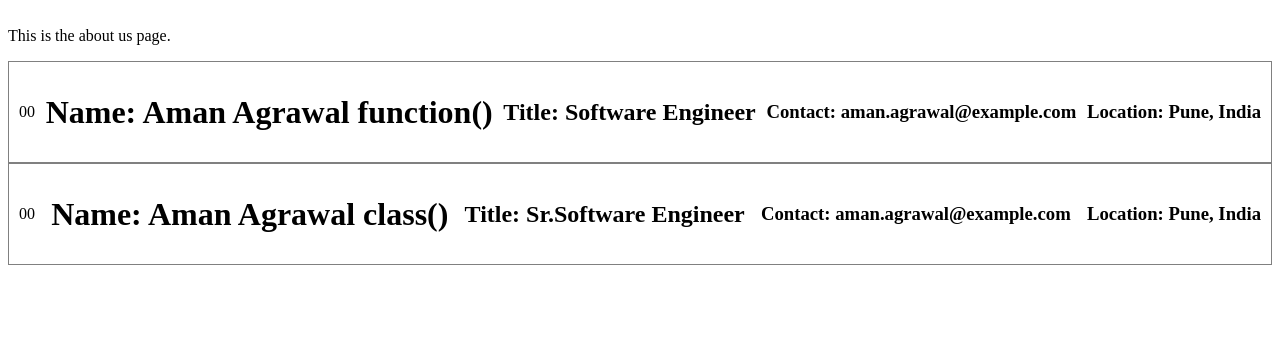
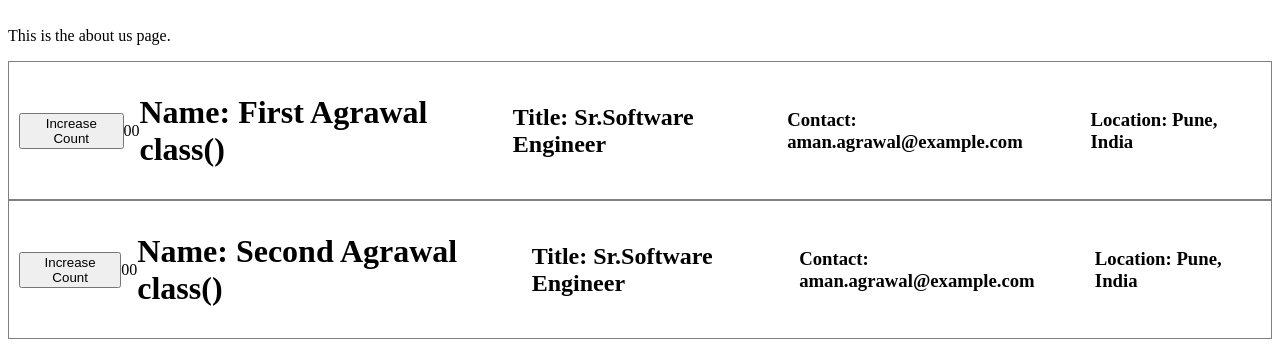
Before and after one commit to amanGitHub07/REACT, a React (Vite) app: page /about-us in a window 1280 px wide. Shown: the part 219-564 px from the top of the page. Built offline with nearby package versions, Linux system fonts and the light colour scheme.

Commit message:
Episode 8 ComponentDidMount

```diff
--- a/src/components/AboutUs.js
+++ b/src/components/AboutUs.js
@@ -1,16 +1,35 @@
-import React from 'react';
-import User from './User';
-import UserClass from './UserClass';
+import React from "react";
+import User from "./User";
+import UserClass from "./UserClass";
 
-const AboutUs = () => {
+class AboutUs extends React.Component {
+  constructor(){
+    super();
+    console.log("Parent Constructor");
+  }
+  componentDidMount(){
+    console.log("Parent componentDidMount");
+  }
+  render() {
+    console.log("Parent Render");
     return (
       <div>
         <h1>About Us</h1>
         <p>This is the about us page.</p>
-      <User name="Aman Agrawal function()" title="Software Engineer" contact="aman.agrawal@example.com" location="Pune, India" />
-      <UserClass name="Aman Agrawal class()" title="Sr.Software Engineer" contact="aman.agrawal@example.com" location="Pune, India" />
+        <UserClass
+          name="First Agrawal class()"
+          title="Sr.Software Engineer"
+          contact="aman.agrawal@example.com"
+          location="Pune, India"
+        />
+          <UserClass
+          name="Second Agrawal class()"
+          title="Sr.Software Engineer"
+          contact="aman.agrawal@example.com"
+          location="Pune, India"
+        />
       </div>
     );
-};
-
+  }
+}
 export default AboutUs;
--- a/src/components/User.js
+++ b/src/components/User.js
@@ -1,20 +1,27 @@
-import React from 'react';
-import { useState } from 'react';
+import React, { Component } from "react";
+import { useState } from "react";
 
-const User = (props) =>{
-    const [count,setCount] = useState(0);
-    const [count2,setCount2] = useState(0);
-    const {name,title,contact,location} = props;
-    return(
-        <div className='user-card'>
-            {count}
-            {count2}
-            <h1>Name: {name}</h1>
-            <h2>Title: {title}</h2>
-            <h3>Contact: {contact}</h3>
-            <h3>Location: {location}</h3>
-        </div>
-    )
-};
+class User extends Component {
+  constructor(props) {
+    super(props);
+    this.state = {
+      count: 0,
+      count2: 0,
+    };
+  }
+  render() {
+    const { name, title, contact, location } = this.props;
+    return (
+      <div className="user-card">
+        {this.state.count}
+        {this.state.count2}
+        <h1>Name: {name}</h1>
+        <h2>Title: {title}</h2>
+        <h3>Contact: {contact}</h3>
+        <h3>Location: {location}</h3>
+      </div>
+    );
+  }
+}
 
 export default User;
--- a/src/components/UserClass.js
+++ b/src/components/UserClass.js
@@ -1,15 +1,30 @@
-import React from 'react';
-class UserClass extends React.Component{
-    constructor(props){
-        super(props)
+import React from "react";
+class UserClass extends React.Component {
+  constructor(props) {
+
+    super(props);
+    console.log(props.name +" Child Constructor");
     this.state = {
-            count:0,
-            count2:0
+      count: 0,
+      count2: 0,
+    };
   }
+
+    componentDidMount() {
+      console.log(this.props.name +" Child componentDidMount");
     }
-    render(){
-        return(
-            <div className='user-card'>
+
+  render() {
+    console.log(this.props.name +" Child Render");
+    return (
+      <div className="user-card">
+        <button
+          onClick={() => {
+            this.setState({ count: this.state.count + 1, count2:this.state.count2 + 1 });
+          }}
+        >
+          Increase Count
+        </button>
         {this.state.count}
         {this.state.count2}
         <h1>Name: {this.props.name}</h1>
@@ -17,7 +32,7 @@ class UserClass extends React.Component{
         <h3>Contact: {this.props.contact}</h3>
         <h3>Location: {this.props.location}</h3>
       </div>
-        )
+    );
   }
 }
 
```
Lines whose indentation alone changed are shown as unchanged.
